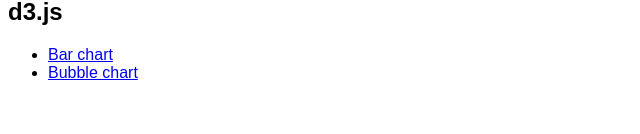
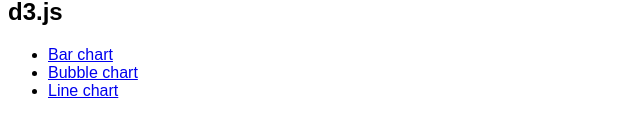
Before and after one commit to Emperor-Nathan/Emperor-Nathan.github.io, a plain HTML site: page index.html in a window 1280 px wide. Shown: the part 240-374 px from the top of the page, without its empty margins (0-640 px from the left). Drawn offline with Linux system fonts and the light colour scheme.

Commit message:
Line chart

```diff
--- a/index.html
+++ b/index.html
@@ -22,6 +22,7 @@
 		<ul>
 			<li><a href='https://vizhub.com/Emperor-Nathan/c257c074eaec459fa9ddeb68d53807a6'>Bar chart</a></li>
 			<li><a href='https://vizhub.com/Emperor-Nathan/36786bb02b68429d821b3c1077ddd4eb'>Bubble chart</a></li>
+			<li><a href='https://vizhub.com/Emperor-Nathan/d24b6ab121684c3c842ad64d28d6d6d3'>Line chart</a></li>
 		</ul>
 	</body>
 </html>
```
